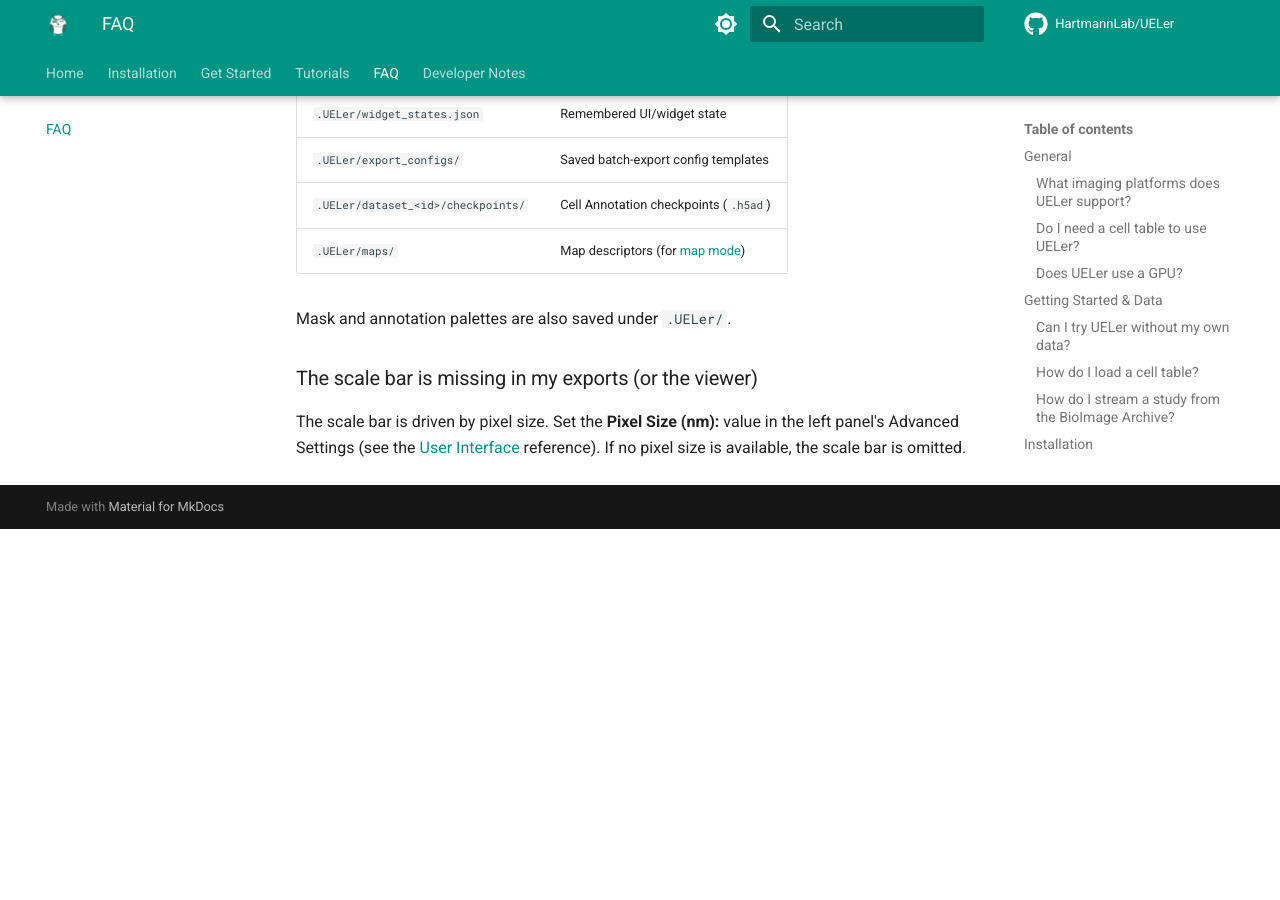
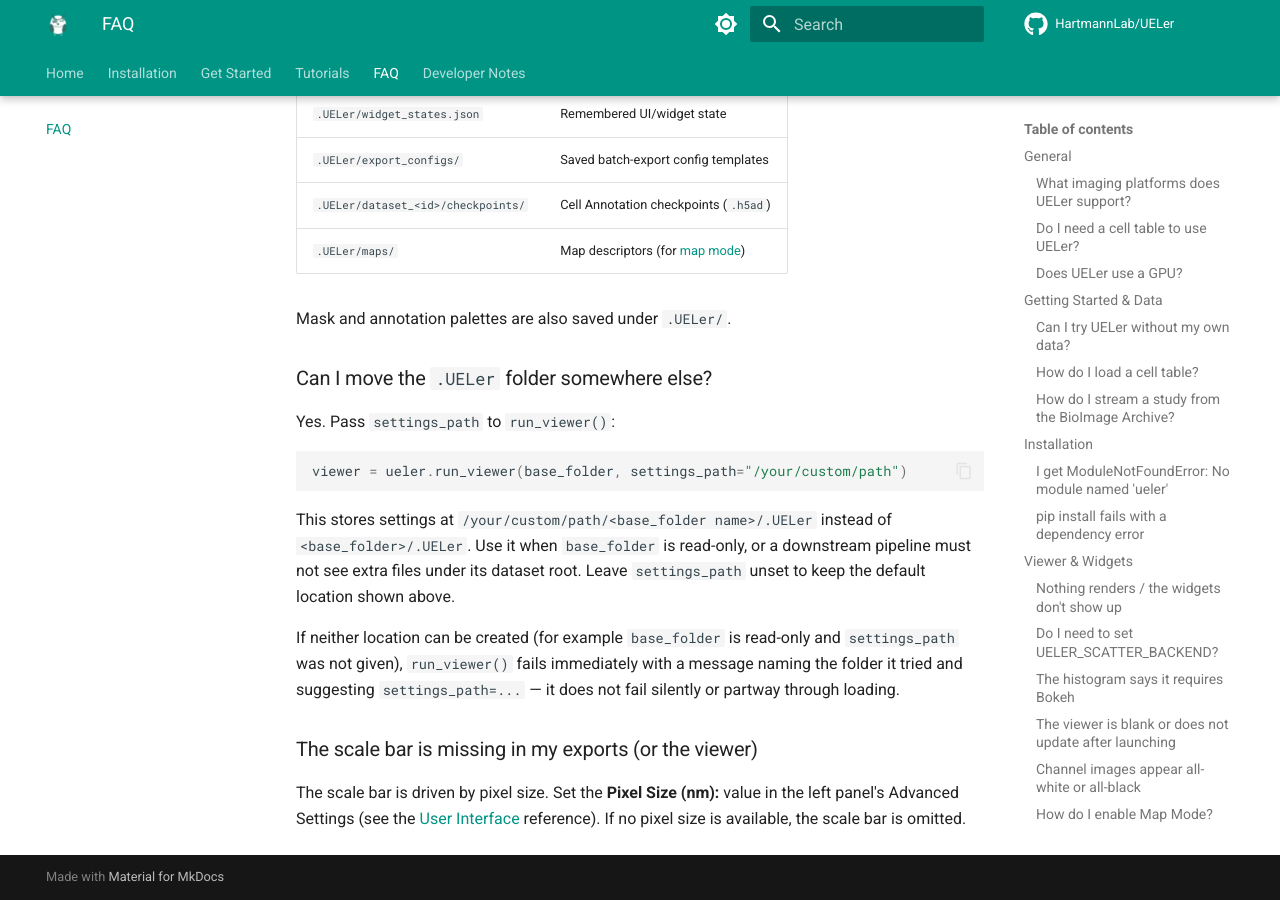
Before and after one commit to HartmannLab/UELer, an MkDocs documentation site: the page built from docs/faq.md, in a window 1280 px wide and 900 px high, scrolled down 4354 px. Built offline with MkDocs 1.6.1 and Material for MkDocs 9.7.7, drawn with Linux system fonts in a browser that asks for light colours; comment, search, counter and statistics services are not loaded; the version menu is left out; before the commit the page ends 4883 px from its top, so only the background shows below that.

Commit message:
feat: enhance settings folder management with actionable error messages; related to issue #137

````diff
--- a/docs/faq.md
+++ b/docs/faq.md
@@ -190,6 +190,24 @@
 
 Mask and annotation palettes are also saved under `.UELer/`.
 
+### Can I move the `.UELer` folder somewhere else?
+
+Yes. Pass `settings_path` to `run_viewer()`:
+
+```python
+viewer = ueler.run_viewer(base_folder, settings_path="/your/custom/path")
+```
+
+This stores settings at `/your/custom/path/<base_folder name>/.UELer` instead of
+`<base_folder>/.UELer`. Use it when `base_folder` is read-only, or a downstream
+pipeline must not see extra files under its dataset root. Leave `settings_path`
+unset to keep the default location shown above.
+
+If neither location can be created (for example `base_folder` is read-only and
+`settings_path` was not given), `run_viewer()` fails immediately with a message
+naming the folder it tried and suggesting `settings_path=...` — it does not fail
+silently or partway through loading.
+
 ### The scale bar is missing in my exports (or the viewer)
 
 The scale bar is driven by pixel size. Set the **Pixel Size (nm):** value in the left panel's Advanced
````
Also changed, not shown: README.md (+1 -1 lines), dev_note/issue_tracking/issue137_settings_path.md (+8 -0 lines), doc/log.md (+1 -0 lines), docs/getting-started.md (+3 -1 lines), 2 other files.
